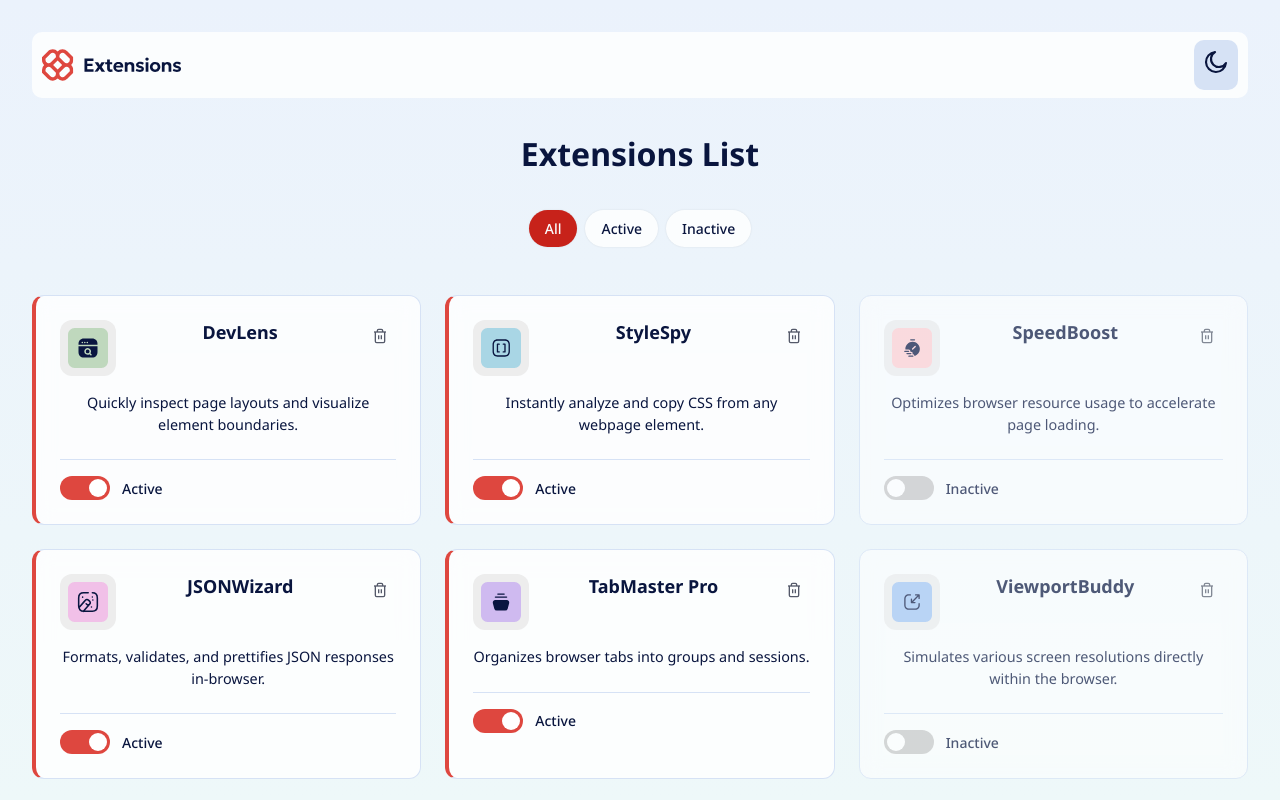
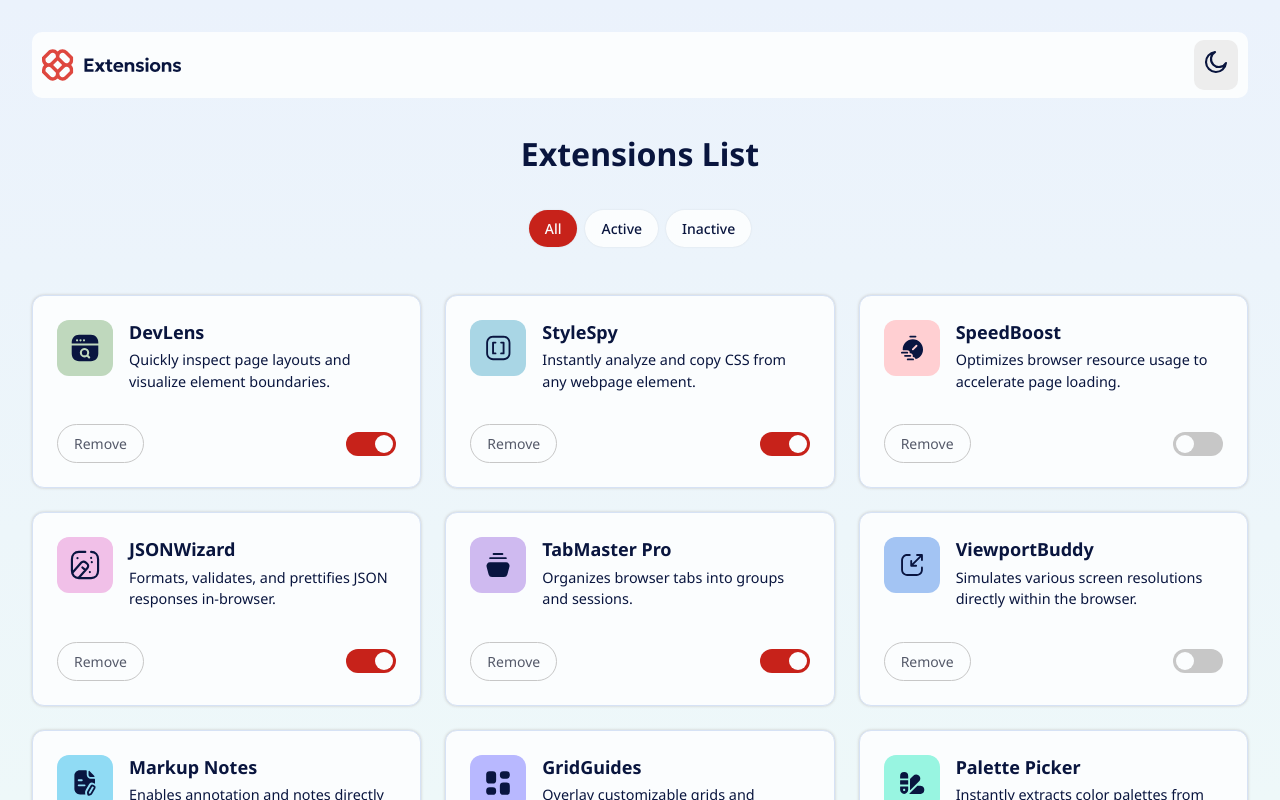
Before and after one commit to Robertron624/browser-extensions-manager, a React (Vite) app: page / in a window 1280 px wide. Shown: the top 800 px of the page. Built offline with nearby package versions, Linux system fonts and the light colour scheme.

Commit message:
refactor: update ExtensionCard styles for improved layout and consistency; add gap utility classes in index.css
Removing Active or Inactive status text next to the status toggle since it works with the checkbox alone

```diff
--- a/src/components/Extensions/ExtensionCard.css
+++ b/src/components/Extensions/ExtensionCard.css
@@ -1,32 +1,16 @@
 .extension-card {
-  background: rgba(255, 255, 255, 0.8);
+  background: var(--neutral-0);
   border: 1px solid var(--border-color);
   border-radius: 12px;
   padding: 1.5rem;
   transition: all 0.3s ease;
-  backdrop-filter: blur(10px);
   position: relative;
+  box-shadow: 0 0px 3px var(--neutral-300);
 }
 
 .dark-theme .extension-card {
-  background: rgba(0, 0, 0, 0.3);
-}
-
-.extension-card:hover {
-  transform: translateY(-2px);
-  box-shadow: 0 8px 25px rgba(0, 0, 0, 0.1);
-}
-
-.dark-theme .extension-card:hover {
-  box-shadow: 0 8px 25px rgba(0, 0, 0, 0.3);
-}
-
-.extension-card.active {
-  border-left: 4px solid var(--red-500);
-}
-
-.extension-card.inactive {
-  opacity: 0.7;
+  background: var(--neutral-700);
+  box-shadow: 0 0px 3px var(--neutral-0);
 }
 
 .extension-header {
@@ -42,7 +26,6 @@
   display: flex;
   align-items: center;
   justify-content: center;
-  background: var(--neutral-100);
   border-radius: 12px;
   overflow: hidden;
 }
@@ -55,8 +38,6 @@
   width: 100%;
   height: 100%;
   object-fit: contain;
-  max-width: 2.5rem;
-  max-height: 2.5rem;
 }
 
 .logo-fallback {
@@ -70,6 +51,7 @@
 
 .extension-info {
   flex: 1;
+  text-align: left;
 }
 
 .extension-name {
@@ -82,20 +64,22 @@
 
 .remove-button {
   background: none;
-  border: none;
+  border: 1px solid var(--neutral-300);
   cursor: pointer;
-  padding: 0.5rem;
-  border-radius: 6px;
+  padding: 0.5rem 1rem;
+  border-radius: 20px;
   color: var(--neutral-600);
   transition: all 0.2s ease;
   display: flex;
   align-items: center;
+  font-size: 0.875rem;
   justify-content: center;
 }
 
 .remove-button:hover {
   background: var(--red-100);
   color: var(--red-700);
+  border-color: var(--red-300);
 }
 
 .dark-theme .remove-button {
@@ -107,10 +91,6 @@
   color: var(--red-400);
 }
 
-.extension-body {
-  margin-bottom: 1.5rem;
-}
-
 .extension-description {
   margin: 0;
   color: var(--text-color);
@@ -119,7 +99,6 @@
 }
 
 .extension-footer {
-  border-top: 1px solid var(--border-color);
   padding-top: 1rem;
 }
 
@@ -168,13 +147,13 @@
   width: 18px;
   left: 3px;
   bottom: 3px;
-  background-color: white;
+  background-color: var(--neutral-0);
   transition: 0.3s;
   border-radius: 50%;
 }
 
 input:checked + .slider {
-  background-color: var(--red-500);
+  background-color: var(--red-700);
 }
 
 input:checked + .slider:before {
@@ -182,9 +161,13 @@ input:checked + .slider:before {
 }
 
 .dark-theme .slider {
-  background-color: var(--neutral-700);
+  background-color: var(--neutral-600);
 }
 
 .dark-theme .slider:before {
-  background-color: var(--neutral-200);
+  background-color: var(--neutral-0);
 }
+
+.dark-theme input:checked + .slider {
+  background-color: var(--red-400);
+}
--- a/src/components/Extensions/ExtensionCard.tsx
+++ b/src/components/Extensions/ExtensionCard.tsx
@@ -44,53 +44,37 @@ const ExtensionCard: React.FC<ExtensionCardProps> = ({ extension }) => {
             onError={handleImageError}
             className="logo-image"
           />
-          <span className="logo-fallback" hidden>🧩</span>
+          <span className="logo-fallback" hidden>
+            🧩
+          </span>
         </div>
-        <div className="extension-info">
+        <div className="extension-info flex flex-col gap-1">
           <h3 className="extension-name">{extension.name}</h3>
+          <p className="extension-description">{extension.description}</p>
         </div>
+      </div>
+
+      <div className="extension-footer flex justify-between items-center">
         <button
           className="remove-button"
           onClick={handleRemove}
           aria-label={`Remove ${extension.name}`}
           title="Remove extension"
         >
-          <svg
-            width="16"
-            height="16"
-            viewBox="0 0 24 24"
-            fill="none"
-            stroke="currentColor"
-            strokeWidth="2"
-          >
-            <polyline points="3,6 5,6 21,6"></polyline>
-            <path d="M19,6v14a2,2 0 0,1 -2,2H7a2,2 0 0,1 -2,-2V6m3,0V4a2,2 0 0,1 2,-2h4a2,2 0 0,1 2,2v2"></path>
-            <line x1="10" y1="11" x2="10" y2="17"></line>
-            <line x1="14" y1="11" x2="14" y2="17"></line>
-          </svg>
+          Remove
         </button>
-      </div>
-
-      <div className="extension-body">
-        <p className="extension-description">{extension.description}</p>
-      </div>
-
-      <div className="extension-footer">
         <div className="extension-status">
           <label className="toggle-switch">
             <input
               type="checkbox"
               checked={extension.isActive}
               onChange={handleToggle}
-              aria-label={`${extension.isActive ? "Deactivate" : "Activate"} ${
-                extension.name
-              }`}
+              aria-label={`${extension.name} is currently ${
+                extension.isActive ? "active" : "inactive"
+              }. Click to ${extension.isActive ? "deactivate" : "activate"}.`}
             />
             <span className="slider"></span>
           </label>
-          <span className="status-text">
-            {extension.isActive ? "Active" : "Inactive"}
-          </span>
         </div>
       </div>
     </div>
--- a/src/index.css
+++ b/src/index.css
@@ -150,6 +150,34 @@ h3 {
   flex: 2;
 }
 
+.gap-1 {
+  gap: 0.25rem;
+}
+.gap-2 {
+  gap: 0.5rem;
+}
+.gap-3 {
+  gap: 0.75rem;
+}
+.gap-4 {
+  gap: 1rem;
+}
+.gap-5 {
+  gap: 1.25rem;
+}
+.gap-6 {
+  gap: 1.5rem;
+}
+.gap-8 {
+  gap: 2rem;
+}
+.gap-10 {
+  gap: 2.5rem;
+}
+.gap-12 {
+  gap: 3rem;
+}
+
 .justify-center {
   justify-content: center;
 }
@@ -212,7 +240,7 @@ h3 {
   --button-active-bg: var(--red-700);
   --button-active-text: var(--neutral-0);
 
-  --switcher-bg: var(--neutral-200);
+  --switcher-bg: var(--neutral-100);
   --switcher-bg-hover: var(--neutral-600);
 }
 
```
Lines whose indentation alone changed are shown as unchanged.
